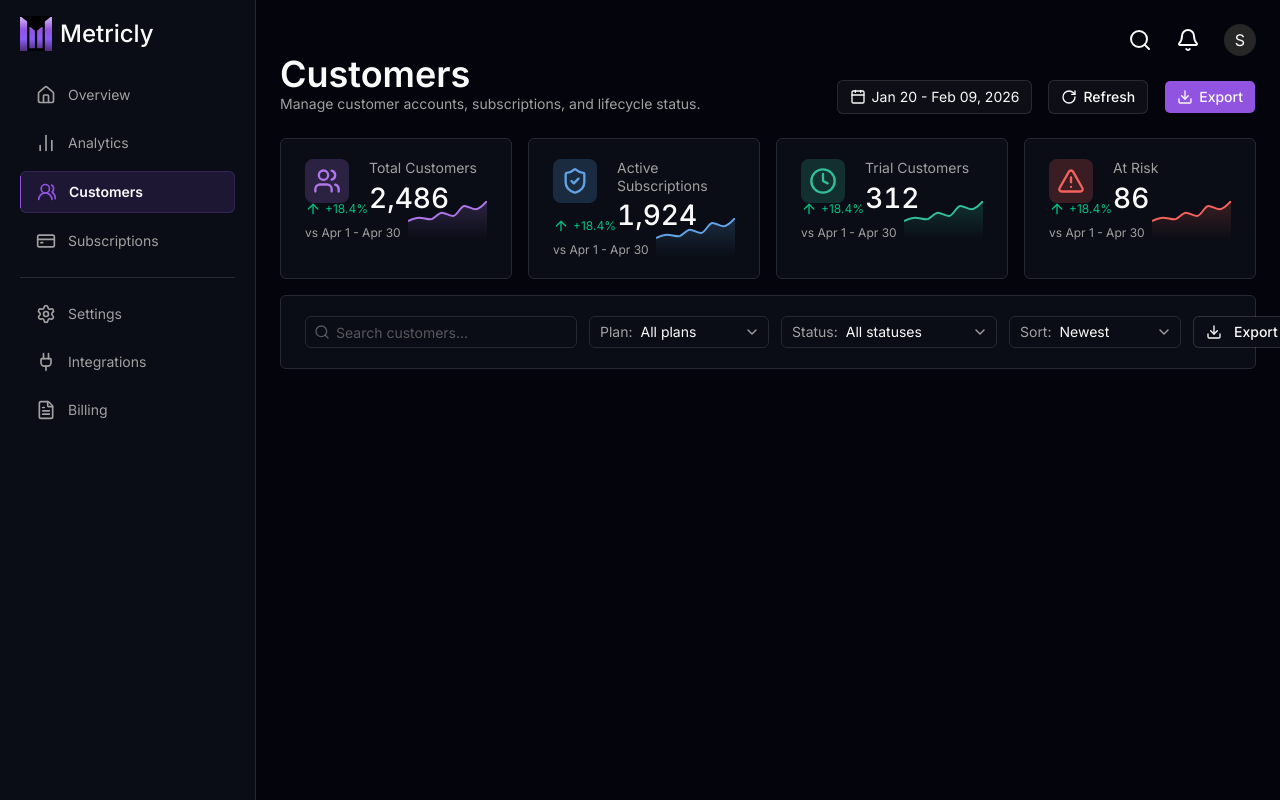
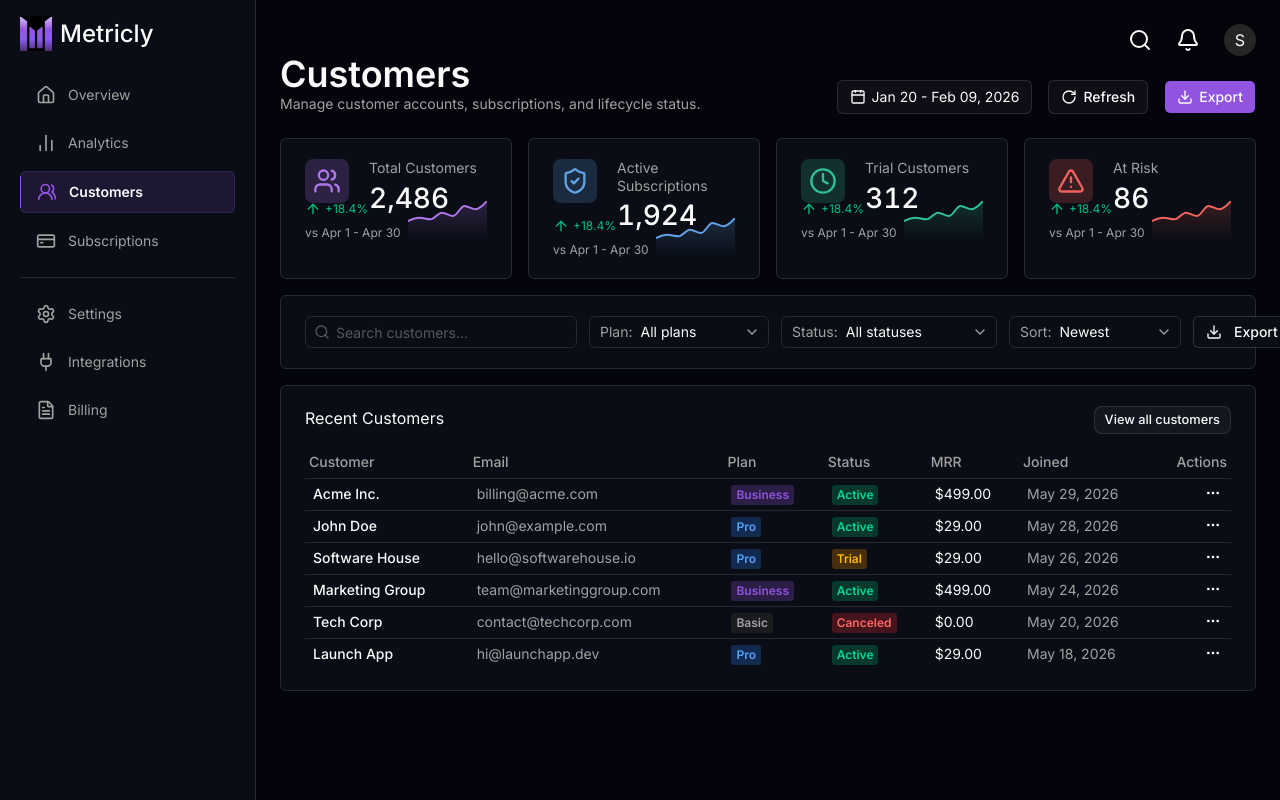
Before and after one commit to svsxn/metricly, a Next.js app: page /dashboard/customers in a window 1280 px wide. Built offline with nearby package versions, Linux system fonts and the light colour scheme.

Commit message:
feat: add temp table

```diff
--- a/src/app/dashboard/customers/page.tsx
+++ b/src/app/dashboard/customers/page.tsx
@@ -1,4 +1,5 @@
 import Toolbar from "@/components/customers/toolbar";
+import RecentCustomers from "@/components/dashboard/recent-customers";
 import Header from "@/components/header";
 import Stats from "@/components/stats";
 import { STATS } from "@/data/stats";
@@ -13,6 +14,7 @@ export default function Page() {
       <div className="grid grid-cols-4 gap-4 mt-6">
         <Stats data={STATS.customers} />
         <Toolbar />
+        <RecentCustomers />
       </div>
     </div>
   );
```
